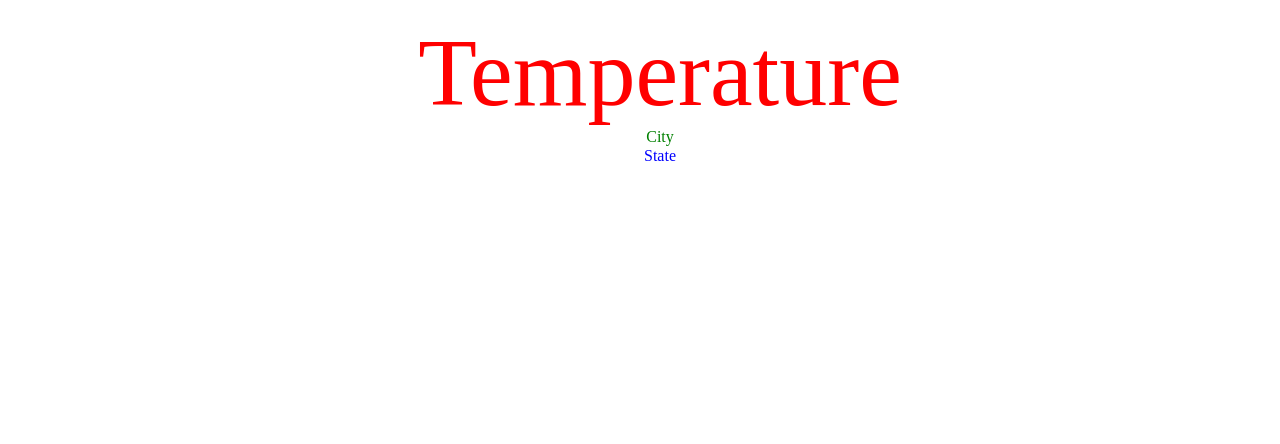
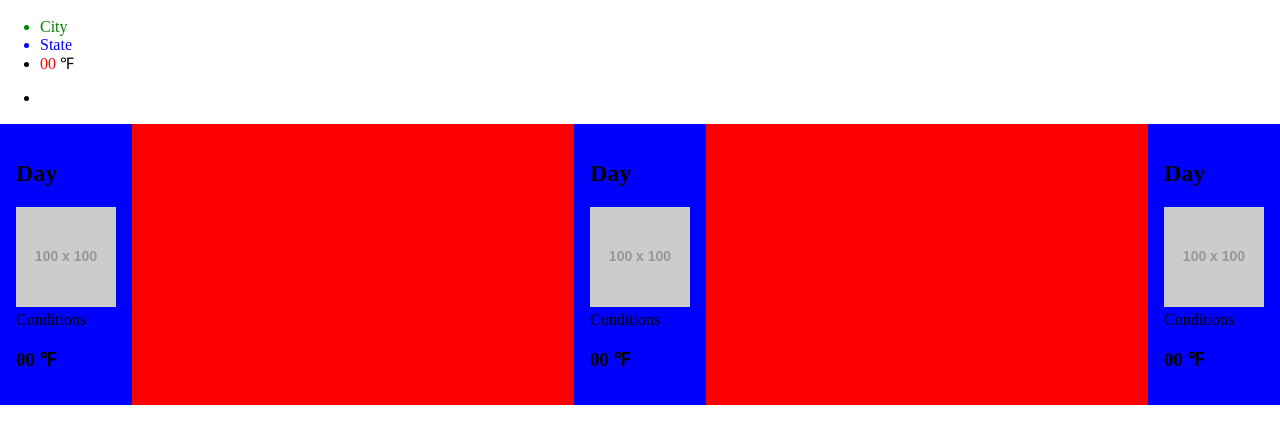
Before and after one commit to Jstryd/weather, a plain HTML site: page index.html in a window 1280 px wide. Shown: the part 80-524 px from the top of the page. Drawn offline with nearby package versions, Linux system fonts and the light colour scheme; placeholder pictures from the web are drawn by us.

Commit message:
still working on it

```diff
--- a/css/styles.css
+++ b/css/styles.css
@@ -1,15 +1,23 @@
 /********************
 YOUR STYLES
 *******************/
-li{
-  display: flex;
-  justify-content: space-around;
+.body{
+    font-family: 'Roboto';
+    font-weight: 100;
+	line-height: 1.1;
+	letter-spacing: 0.025em;
+	margin: 0; padding: 0;
 }
 
+.information{
+    display:flex;
+    flex-flow: column-reverse;
+    justify-content: space-between;
+}
 .temp{
-  color: red;
-  font-size: 6em;
+	color: red;
 }
+
 
 .city{
   color: green;
@@ -22,6 +30,18 @@ li{
 .image img{
 }
 
+aside{
+  background: red;
+  display: flex;
+  flex-wrap: wrap;
+  justify-content: space-between;
+}
+
+aside figure{
+  background: blue;
+  margin: 0;
+  padding: 1em;
+}
 
 
 /********************
--- a/index.html
+++ b/index.html
@@ -18,17 +18,42 @@
   <!-- YOUR AWESOME WEBSITE -->
 	<h1>Weather</h1>
 
-<ul>
-<li class="temp">Temperature</li>
+<ul class="information">
+<li> <span class='temp'>00</span> &#x2109;</li>
+<li class="state">State</li>
 <li class="city">City</li>
-<li class="state">State</li>
-<li class="image">
+</ul>
+
+<ul class="forecast">
+    <li class="image">
   <img src="" alt="" />
   </li>
 </ul>
 
+<aside>
 
+<figure>
+  <h2>Day</h2>
+  <img src="http://placehold.it/100x100" alt="" />
+  <figcaption>Conditions</figcaption>
+  <h3><span class='high'>00</span> &#x2109;
+</figure>
 
+<figure>
+  <h2>Day</h2>
+  <img src="http://placehold.it/100x100" alt="" />
+  <figcaption>Conditions</figcaption>
+  <h3><span class='high'>00</span> &#x2109;
+</figure>
+
+<figure>
+  <h2>Day</h2>
+  <img src="http://placehold.it/100x100" alt="" />
+  <figcaption>Conditions</figcaption>
+  <h3><span class='high'>00</span> &#x2109;
+</figure>
+
+</aside>
 
   <!-- jQuery -->
 	<script src="https://ajax.googleapis.com/ajax/libs/jquery/2.1.3/jquery.min.js"></script>
--- a/js/scripts.js
+++ b/js/scripts.js
@@ -5,6 +5,7 @@
 
 $.simpleWeather({
   location: 99004,
+  woeid: '',
   unit: 'f',
 
   success: function(weather){
@@ -24,7 +25,28 @@ $.simpleWeather({
   },
 
 
-  error: function(error){
-    console.log('Refresh page.');
-  }
-});
+  //Display Future Weather
+      $('aside figure:nth-child(1) h2').text(weather.forecast[0].day);
+      $('aside figure:nth-child(1) img').attr('src', weather.forecast[0].image);
+      $('aside figure:nth-child(1) figcaption').text(weather.forecast[0].text);
+      $('aside figure:nth-child(1) .high').text(weather.forecast[0].high);
+
+      $('aside figure:nth-child(2) h2').text(weather.forecast[1].day);
+      $('aside figure:nth-child(2) img').attr('src', weather.forecast[1].image);
+      $('aside figure:nth-child(2) figcaption').text(weather.forecast[1].text);
+      $('aside figure:nth-child(2) .high').text(weather.forecast[1].high);
+
+      $('aside figure:nth-child(3) h2').text(weather.forecast[2].day);
+      $('aside figure:nth-child(3) img').attr('src', weather.forecast[2].image);
+      $('aside figure:nth-child(3) figcaption').text(weather.forecast[2].text);
+      $('aside figure:nth-child(3) .high').text(weather.forecast[2].high);
+
+      console.log(weather.forecast[0].text)
+
+    },
+    error: function(error) {
+      // Show if weather cannot be retreived
+      console.log('Go Look Outside :-D');
+    }
+
+  });
```
